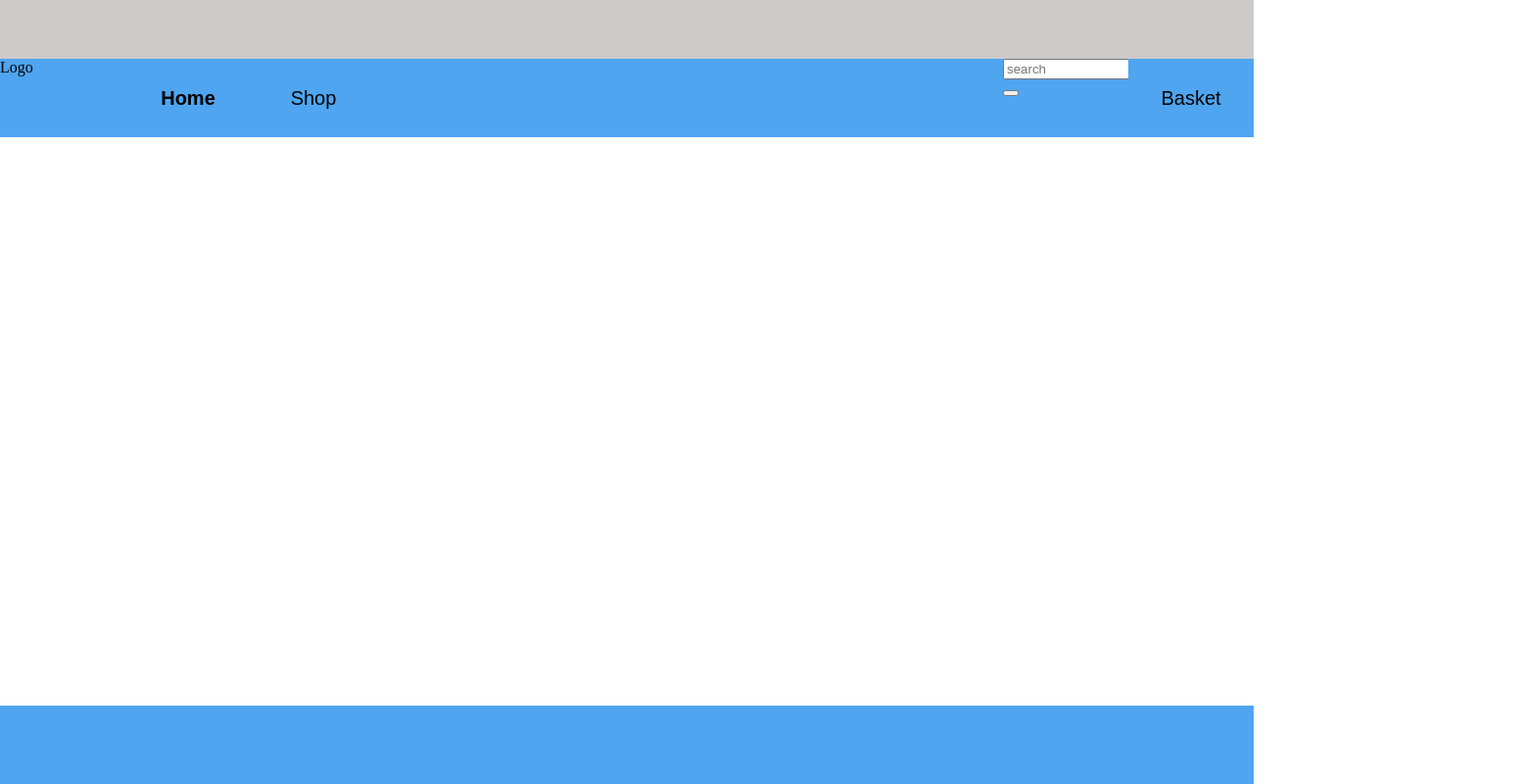
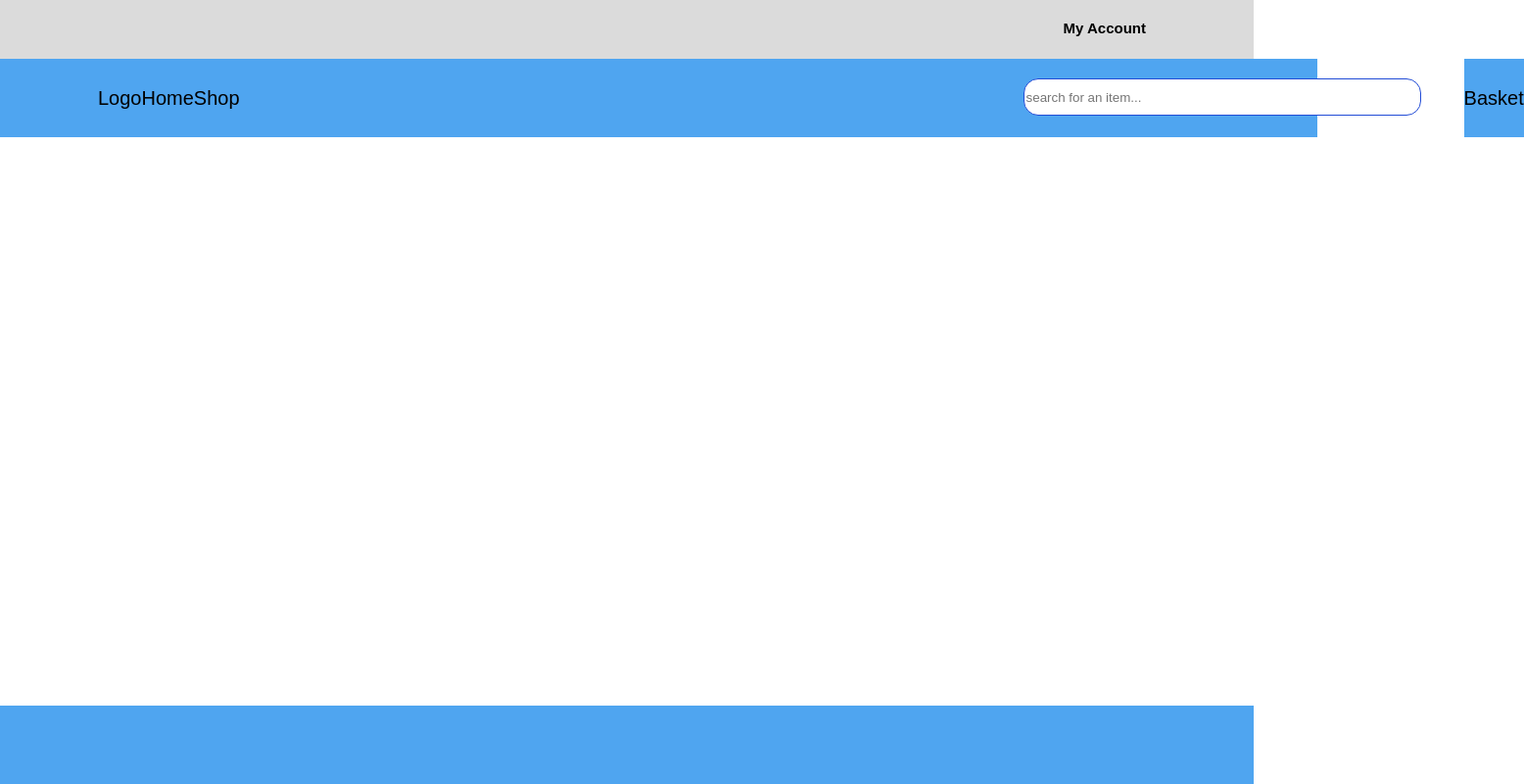
Before and after one commit to UP2020033/AppEng-Lego, a website: page src/client/index.html in a window 1280 px wide. Shown: the whole page at 98% size, 1556 px wide, since content can reach past the window. Drawn offline with Linux system fonts and the light colour scheme.

Commit message:
UI Updates

```diff
--- a/src/client/index.html
+++ b/src/client/index.html
@@ -8,14 +8,15 @@
     <body>
         <header class="mainHeader"></header>
         <section class="mainSection"></section>
-        <div class ="topBarDiv"></div>
-            <div id ="accountDiv"></div>
+        <div class ="topBarDiv">
+            <div id ="accountDiv">My Account</div>
+        </div>
         <div class ="mainBarDiv">
             <div id ="logoDiv">Logo</div>
             <div id ="homeDiv">Home</div>
             <div id ="shopDiv">Shop</div>
-            <div id ="searchDiv"><input type="text" id="search" name="search" placeholder="search">
-                <button id="searchBtn" class="button"></div>
+            <div id ="searchDiv">
+                <input type="text" id="search" name="search" placeholder="search for an item..."></div>
             <div id ="basketDiv">Basket</div>
         </div>
         <div class ="bottomBarDiv"></div>
--- a/src/client/public/css/style.css
+++ b/src/client/public/css/style.css
@@ -5,7 +5,7 @@ body {
 }
 
 .topBarDiv {
-    background-color: #cfcaca;
+    background-color: #dbdbdb;
     width: 100%;
     height: 60px;
 }
@@ -16,7 +16,6 @@ body {
     width: 100%;
     height: 80px;
     align-items: flex-start;
-    justify-content: space-between;
 }
 
 .bottomBarDiv {
@@ -29,14 +28,20 @@ body {
 
 #logoDiv {
     background-color: #4fa5f0;
-    width: 10%;
+    width: 200px;
     height: 80px;
     align-self: stretch;
+    font-family: Arial, Helvetica, sans-serif;
+    font-size: 20px;
+    text-align: center;
+    line-height: 80px;
+    color: black;
+    margin-left: 100px;
 }
 
 #homeDiv {
     background-color: #4fa5f0;
-    width: 10%;
+    width: 100px;
     height: 80px;
     float: left;
     font-family: Arial, Helvetica, sans-serif;
@@ -44,12 +49,11 @@ body {
     text-align: center;
     line-height: 80px;
     color: black;
-    font-weight: bold;
 }
 
 #shopDiv {
     background-color: #4fa5f0;
-    width: 10%;
+    width: 100px;
     height: 80px;
     float: left;
     font-family: Arial, Helvetica, sans-serif;
@@ -57,6 +61,7 @@ body {
     text-align: center;
     line-height: 80px;
     color: black;
+    margin-right: 400px;
 }
 
 #basketDiv {
@@ -69,11 +74,41 @@ body {
     text-align: center;
     line-height: 80px;
     color: black;
+    margin-left: 150px;
 }
 
 #searchDiv {
     background-color: #4fa5f0;
-    width: 10%;
+    width: 500px;
     height: 80px;
-    margin-left: auto;
+    margin-left: 200px;
 }
+
+.button {
+    font-size: 10px;
+    box-sizing: border-box;
+    width: 46px;
+    height: 46px;
+
+}
+
+#search {
+    height: 34px;
+    width: 400px;
+    align-items: center;
+    margin-top: 20px;
+    margin-left: 200px;
+    border-radius: 15px;
+    border: 1.5px solid rgb(34, 76, 214);
+    background-color: white;
+}
+
+#accountDiv {
+    float: right;
+    margin-right: 110px;
+    margin-top: 20px;
+    font-family: Arial, Helvetica, sans-serif;
+    font-size: 15px;
+    text-align: center;
+    font-weight: bold;
+}
```
